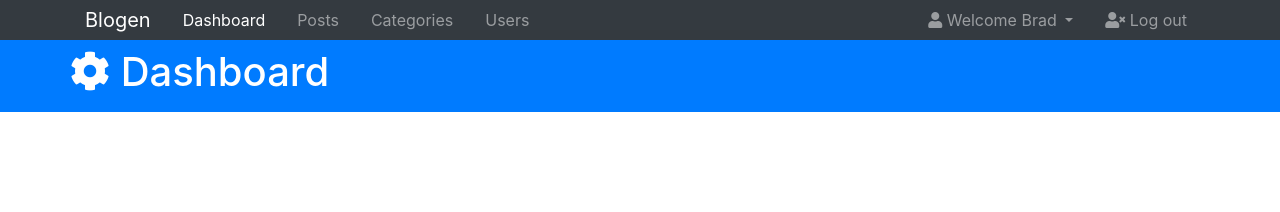
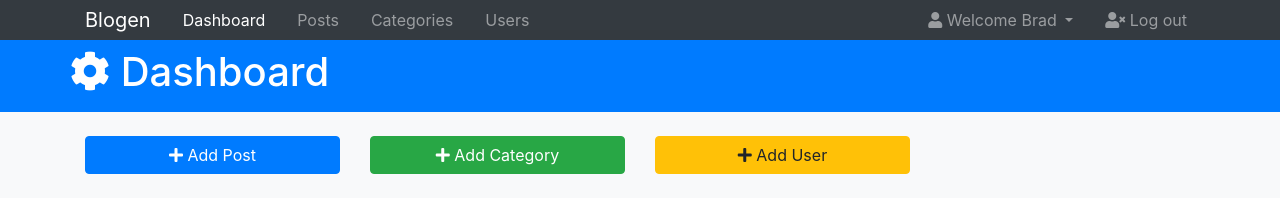
Before and after one commit to danielamercekova/blogen-admin, a plain HTML site: page index.html in a window 1280 px wide. Drawn offline with nearby package versions, Linux system fonts and the light colour scheme.

Commit message:
created actions

```diff
--- a/index.html
+++ b/index.html
@@ -70,6 +70,29 @@
     </div>
   </header>
 
+  <!-- ACTIONS -->
+  <section id="actions" class="py-4 mb-4 bg-light">
+    <div class="container">
+      <div class="row">
+        <div class="col-md-3">
+          <a href="#" class="btn btn-primary btn-block" data-toggle="modal" data-target="#addPostModal">
+            <i class="fas fa-plus"></i> Add Post
+          </a>
+        </div>
+        <div class="col-md-3">
+          <a href="#" class="btn btn-success btn-block" data-toggle="modal" data-target="#addCategoryModal">
+            <i class="fas fa-plus"></i> Add Category
+          </a>
+        </div>
+        <div class="col-md-3">
+          <a href="#" class="btn btn-warning btn-block" data-toggle="modal" data-target="#addUserModal">
+            <i class="fas fa-plus"></i> Add User
+          </a>
+        </div>
+      </div>
+    </div>
+  </section>
+
   <script src="http://code.jquery.com/jquery-3.3.1.min.js" integrity="sha256-FgpCb/KJQlLNfOu91ta32o/NMZxltwRo8QtmkMRdAu8="
     crossorigin="anonymous"></script>
   <script src="https://cdnjs.cloudflare.com/ajax/libs/popper.js/1.14.3/umd/popper.min.js" integrity="sha384-ZMP7rVo3mIykV+2+9J3UJ46jBk0WLaUAdn689aCwoqbBJiSnjAK/l8WvCWPIPm49"
```
